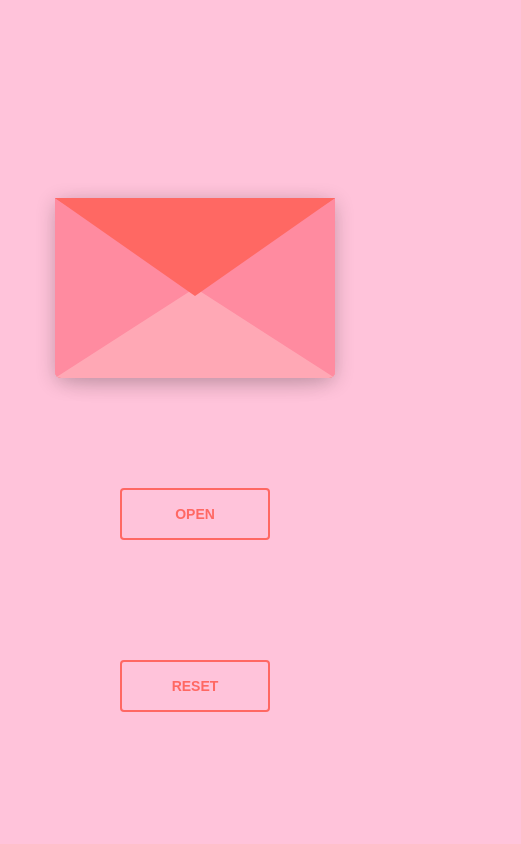
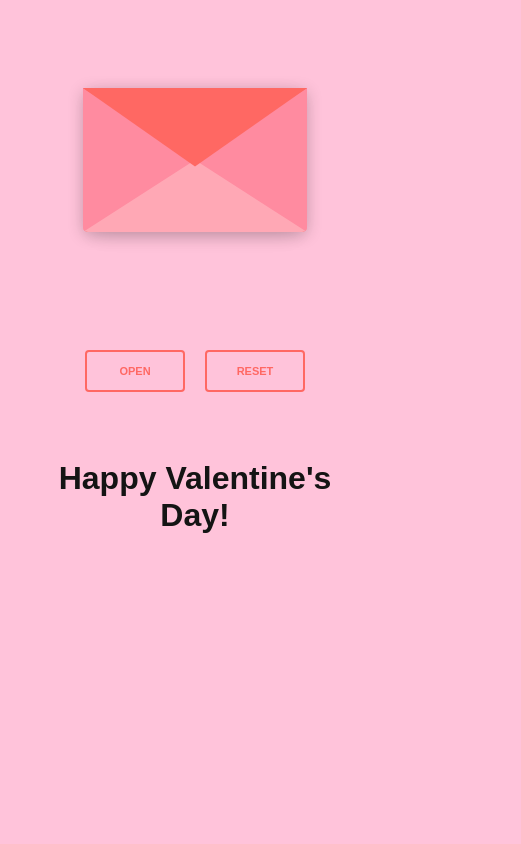
Before and after one commit to nattawut-kit/test-deploy, a plain HTML site: page index.html in a window 390 px wide. Shown: the top 844 px of the page, 521 px wide, since content can reach past the window. Drawn offline with nearby package versions, Linux system fonts and the light colour scheme.

Commit message:
edit for responsive

```diff
--- a/index.css
+++ b/index.css
@@ -1,9 +1,15 @@
 body {
     background-color: #ffc3da;
+    margin: 0;
+    padding: 0;
 }
 
 .envelope-wrapper {
     height: 380px;
+    width: 100%;
+    display: flex;
+    justify-content: center;
+    align-items: center;
 }
 
 #envelope {
@@ -12,9 +18,7 @@ body {
     width: 280px;
     border-bottom-left-radius: 6px;
     border-bottom-right-radius: 6px;
-    margin-left: auto;
-    margin-right: auto;
-    top: 50%;
+    margin: 0 auto;
     background-color: #FF6863;
     box-shadow: 0 4px 20px rgba(0, 0, 0, 0.2);
 }
@@ -59,15 +63,6 @@ body {
     margin-right: auto;
 }
 
-.letter:after {
-    content: "";
-    position: absolute;
-    top: 0;
-    bottom: 0;
-    left: 0;
-    right: 0;
-}
-
 .words {
     position: absolute;
     left: 10%;
@@ -76,22 +71,13 @@ body {
     font-size: 15px;
     font-family: Arial, Helvetica, sans-serif;
     color: black;
+    margin: 0;
 }
 
-.line1 {
-    top: 15%;
-}
-.line2 {
-    top: 30%;
-}
-.line3 {
-    top: 50%;
-    text-align: center;
-}
-.line4 {
-    top: 65%;
-    text-align: center;
-}
+.line1 { top: 15%; }
+.line2 { top: 30%; }
+.line3 { top: 50%; text-align: center; }
+.line4 { top: 65%; text-align: center; }
 
 .open .flap {
     transform: rotatex(180deg);
@@ -159,43 +145,37 @@ body {
     left: 20%;
     transform: scale(0.6);
     opacity: 1;
-    animation: slideUp 4s linear 1, sideSway 2s  ease-in-out 4 alternate;
+    animation: slideUp 4s linear 1, sideSway 2s ease-in-out 4 alternate;
     animation-fill-mode: forwards;
     animation-delay: 0.7s;
 }
+
 .a2 {
     left: 55%;
     transform: scale(1);
     opacity: 1;
-    animation: slideUp 5s linear 1, sideSway 4s  ease-in-out 2 alternate;
+    animation: slideUp 5s linear 1, sideSway 4s ease-in-out 2 alternate;
     animation-fill-mode: forwards;
     animation-delay: 0.7s;
 }
+
 .a3 {
     left: 10%;
     transform: scale(0.8);
     opacity: 1;
-    animation: slideUp 7s linear 1, sideSway 2s  ease-in-out 6 alternate;
+    animation: slideUp 7s linear 1, sideSway 2s ease-in-out 6 alternate;
     animation-fill-mode: forwards;
     animation-delay: 0.7s;
 }
 
 @keyframes slideUp {
-    0% {
-       top: 0;
-    }
-    100% {
-        top: -600px;
-    }
+    0% { top: 0; }
+    100% { top: -600px; }
 }
 
 @keyframes sideSway {
-    0% {
-        margin-left: 0px;
-    }
-    100% {
-        margin-left: 50px;
-    }
+    0% { margin-left: 0px; }
+    100% { margin-left: 50px; }
 }
 
 .reset {
@@ -231,7 +211,75 @@ body {
 .valentine {
     text-align: center;
     font-family: Arial, Helvetica, sans-serif;
-    color:rgb(20, 20, 20);
+    color: rgb(20, 20, 20);
     font-size: 70px;
-    margin: 150px;
+    margin: 150px auto;
+    padding: 0 20px;
 }
+
+/* Mobile Responsive Styles */
+@media screen and (max-width: 768px) {
+    #envelope {
+        transform: scale(0.9);
+    }
+
+    .valentine {
+        font-size: 40px;
+        margin: 80px auto;
+    }
+
+    .reset button {
+        margin: 10px;
+        margin-top: 50px;
+        min-width: 120px;
+        font-size: 12px;
+    }
+}
+
+@media screen and (max-width: 480px) {
+    #envelope {
+        transform: scale(0.8);
+    }
+
+    .envelope-wrapper {
+        height: 320px;
+    }
+
+    .valentine {
+        font-size: 32px;
+        margin: 60px auto;
+    }
+
+    .words {
+        font-size: 13px;
+    }
+
+    .reset button {
+        margin: 8px;
+        margin-top: 30px;
+        min-width: 100px;
+        padding: 8px;
+        font-size: 11px;
+    }
+
+    .heart:before, .heart:after {
+        width: 40px;
+        height: 60px;
+        left: 40px;
+    }
+}
+
+@media screen and (max-width: 320px) {
+    #envelope {
+        transform: scale(0.7);
+    }
+
+    .envelope-wrapper {
+        height: 280px;
+    }
+
+    .valentine {
+        font-size: 28px;
+        margin: 40px auto;
+    }
+}
```
